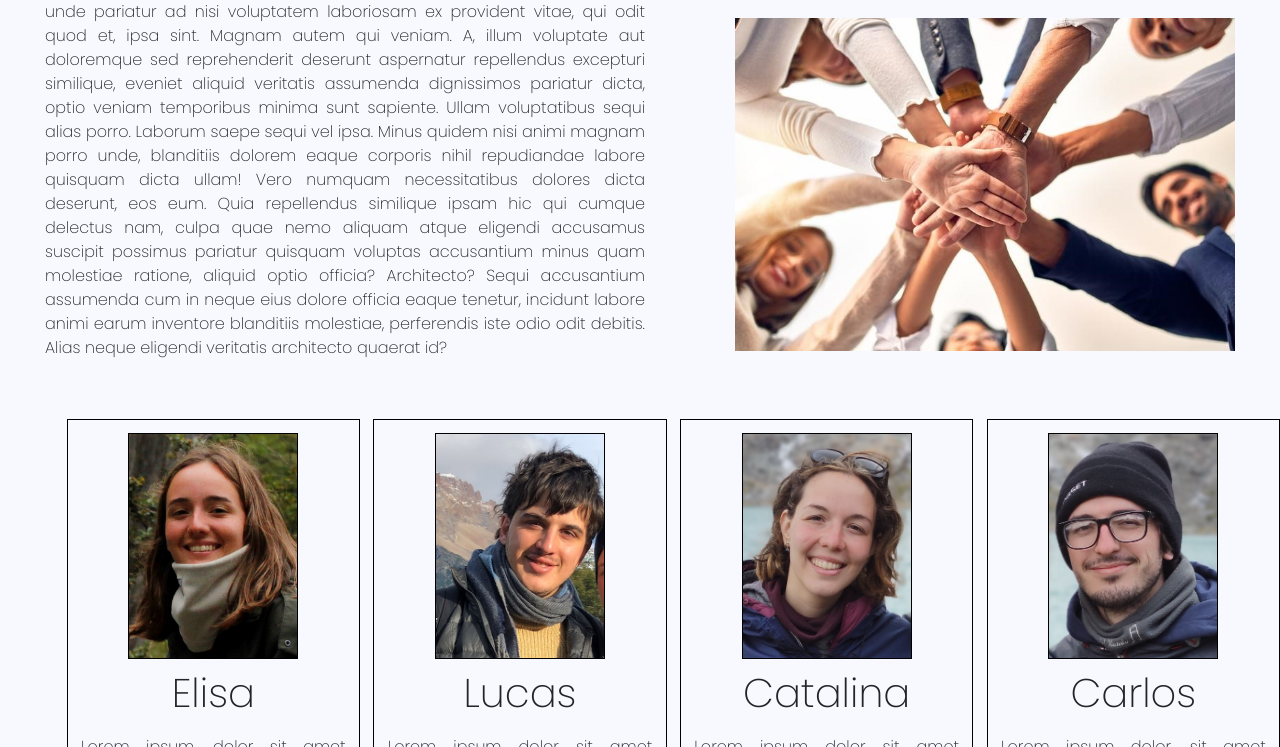
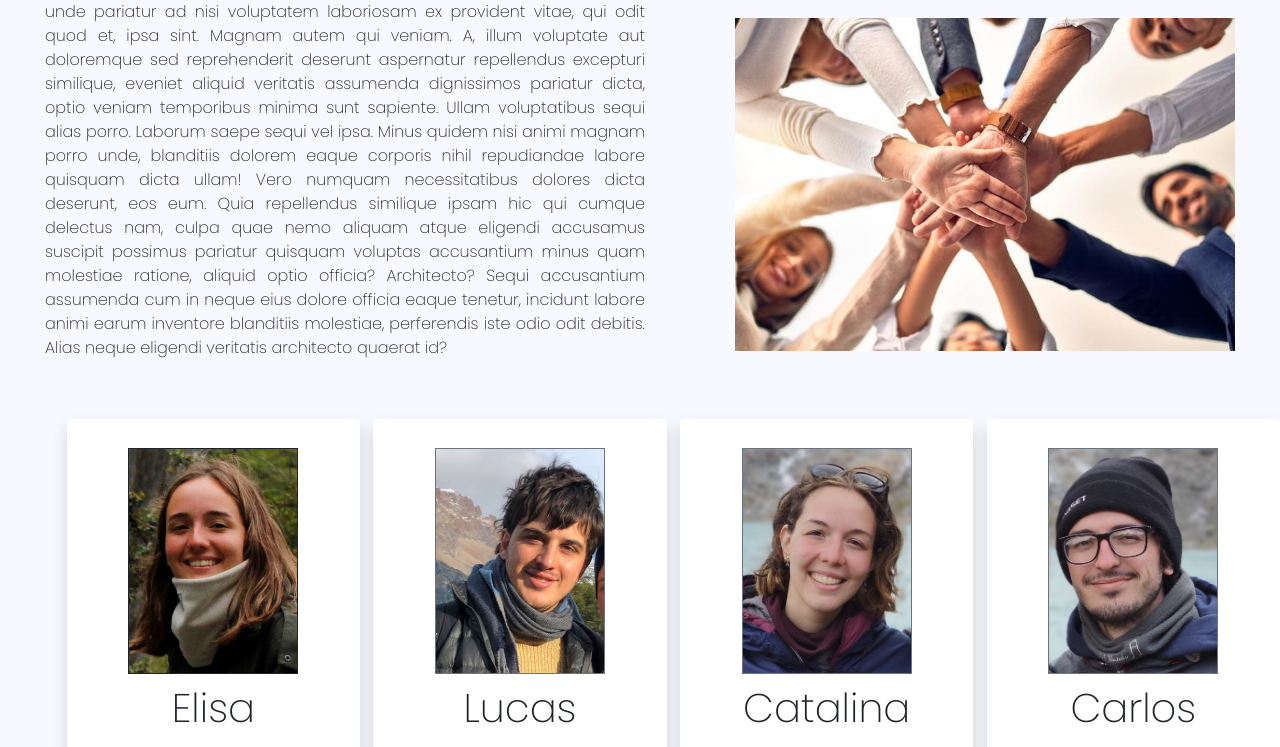
Before and after one commit to elusly/Amigo-a-Casa, a plain HTML site: page pages/quienesomos.html in a window 1280 px wide. Shown: the part 170-917 px from the top of the page. Drawn offline with Linux system fonts and the light colour scheme.

Commit message:
Mejorando y agregando bootstrap

```diff
--- a/css/estilos.css
+++ b/css/estilos.css
@@ -261,8 +261,7 @@ ul {
 }
 .equipo__1, .equipo__2, .equipo__3, .equipo__4 {
     width: 300px;
-    height: 500px;
-    border: 1pt solid black;
+    height: 570px;
     margin-top: 20pt;
     display: flex;
     flex-direction: column;
@@ -271,7 +270,6 @@ ul {
 }
 .equipo__img {
     margin-top: 10pt;
-    border: 1pt solid black;
 }
 .equipo__img:hover {
     transform: scale(1.5);
@@ -384,6 +382,11 @@ ul {
 .Perritos__title {
     margin-left: 10pt;
 }
+.foot__img:hover {
+    transform: scale(1.5);
+    transition: transform 3s;
+}
+
 
 
 @media screen and (max-width: 600px) {
--- a/pages/quienesomos.html
+++ b/pages/quienesomos.html
@@ -43,19 +43,19 @@
 
     </section>
     <section class="equipo">
-      <div class="equipo__1"><img src="../imagenes/eli.jpeg" alt="Elisa" width="170px" class="equipo__img">
+      <div class="shadow p-3 mb-5 bg-body rounded equipo__1"><img src="../imagenes/eli.jpeg" alt="Elisa" width="170px" class="equipo__img border border-dark">
         <h1>Elisa</h1>
         <p class="equipo__tx">Lorem ipsum, dolor sit amet consectetur adipisicing elit. Molestiae eveniet doloribus suscipit, repellendus fuga voluptatum repudiandae exercitationem, quas voluptates tempora enim quo sint delectus unde obcaecati!</p>
       </div>
-      <div class="equipo__2"><img src="../imagenes/luc.jpeg" alt="Lucas" width="170px" class="equipo__img">
+      <div class="shadow p-3 mb-5 bg-body rounded equipo__2"><img src="../imagenes/luc.jpeg" alt="Lucas" width="170px" class="equipo__img border border-secondary">
         <h1>Lucas</h1>
         <p class="equipo__tx">Lorem ipsum dolor sit amet consectetur adipisicing elit. Et impedit natus suscipit cum eius ad incidunt sequi laborum consequuntur? Quisquam reiciendis sint amet quae non laborum sit sed adipisci voluptas!</p>
       </div>
-      <div class="equipo__3"><img src="../imagenes/cat.jpg" alt="Cata" width="170px"class="equipo__img">
+      <div class="shadow p-3 mb-5 bg-body rounded equipo__3"><img src="../imagenes/cat.jpg" alt="Cata" width="170px"class="equipo__img border border-secondary">
         <h1>Catalina</h1>
         <p class="equipo__tx">Lorem ipsum dolor sit amet consectetur adipisicing elit. Tenetur laborum nisi voluptate, perferendis tempora sapiente voluptatum totam nostrum cum at porro libero beatae hic placeat vitae officiis deserunt ratione consequuntur.</p>
       </div>
-      <div class="equipo__4"><img src="../imagenes/carlos.jpg" alt="Carlos" width="170px"class="equipo__img">
+      <div class="shadow p-3 mb-5 bg-body rounded equipo__4"><img src="../imagenes/carlos.jpg" alt="Carlos" width="170px"class="equipo__img border border-secondary">
         <h1>Carlos</h1>
         <p class="equipo__tx">Lorem ipsum dolor, sit amet consectetur adipisicing elit. Quas nesciunt, commodi doloremque labore fugiat iste quae esse quam enim exercitationem animi illum libero cum vitae maiores molestias aspernatur quaerat perferendis!</p>
       </div>
```
Also changed, not shown: index.html (+1 -1 lines), pages/perritos.html (+3 -0 lines), style.scss (added).
